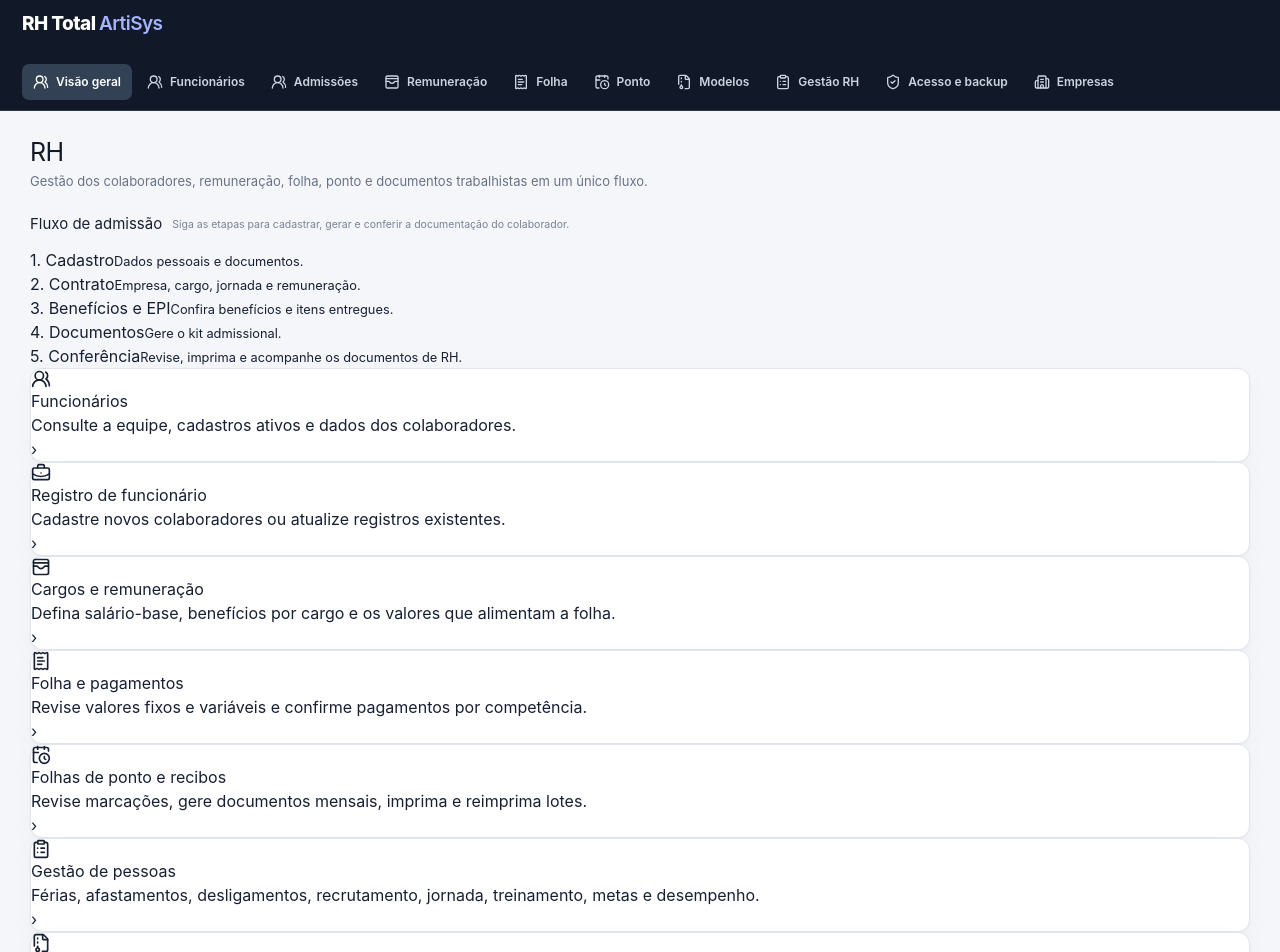
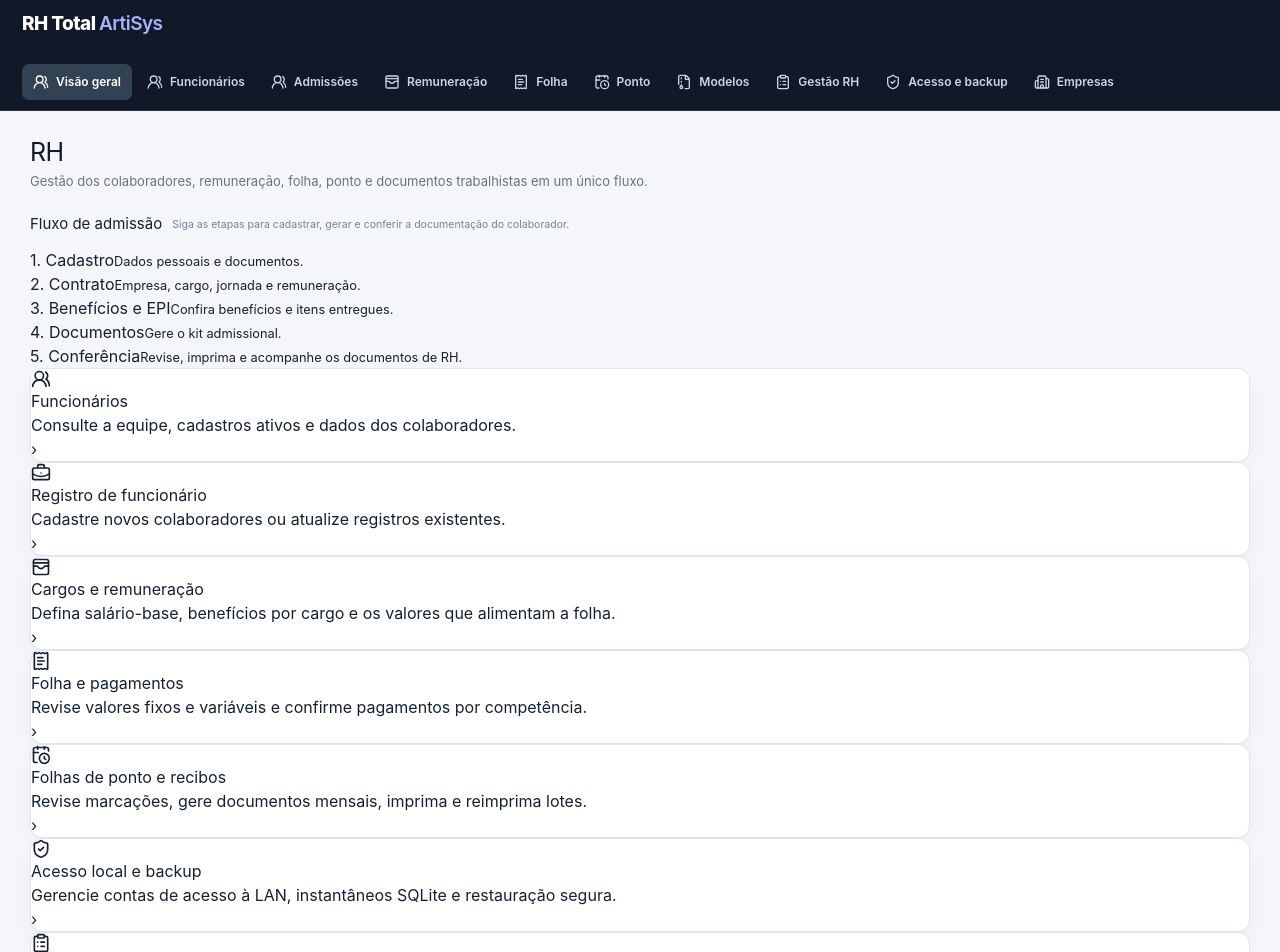
Before and after one commit to nutricionistaalmeidavh-spec/rhtotalartisys, a React (Vite) app in the folder apps/desktop/: page /#/rh in a window 1280 px wide. Shown: the top 952 px of the page. Built offline with nearby package versions, Linux system fonts and the light colour scheme.

Commit message:
feat(p3): expose user access, LAN setup and backups to desktop UI

```diff
--- a/apps/desktop/src/pages/RhHubPage.tsx
+++ b/apps/desktop/src/pages/RhHubPage.tsx
@@ -1,4 +1,4 @@
-import { BriefcaseBusiness, CalendarClock, FileArchive, ReceiptText, UsersRound, WalletCards, ClipboardList } from 'lucide-react'
+import { BriefcaseBusiness, CalendarClock, FileArchive, ReceiptText, UsersRound, WalletCards, ClipboardList, ShieldCheck } from 'lucide-react'
 import { Link } from 'react-router-dom'
 import { Card, PageHeader } from '../components/ui'
 import { ROUTES } from '../routes/registry'
@@ -9,6 +9,7 @@ const cards = [
   {to:ROUTES.rhCompensation,title:'Cargos e remuneração',description:'Defina salário-base, benefícios por cargo e os valores que alimentam a folha.',icon:WalletCards},
   {to:ROUTES.rhPayroll,title:'Folha e pagamentos',description:'Revise valores fixos e variáveis e confirme pagamentos por competência.',icon:ReceiptText},
   {to:ROUTES.rhTime,title:'Folhas de ponto e recibos',description:'Revise marcações, gere documentos mensais, imprima e reimprima lotes.',icon:CalendarClock},
+  {to:ROUTES.rhAccess,title:'Acesso local e backup',description:'Gerencie contas de acesso à LAN, instantâneos SQLite e restauração segura.',icon:ShieldCheck},
   {to:ROUTES.rhWorkspace,title:'Gestão de pessoas',description:'Férias, afastamentos, desligamentos, recrutamento, jornada, treinamento, metas e desempenho.',icon:ClipboardList},
   {to:ROUTES.rhTemplates,title:'Modelos de documentos',description:'Gerencie os modelos, regras admissionais e kits de EPI por empresa e cargo.',icon:FileArchive},
 ]
```
